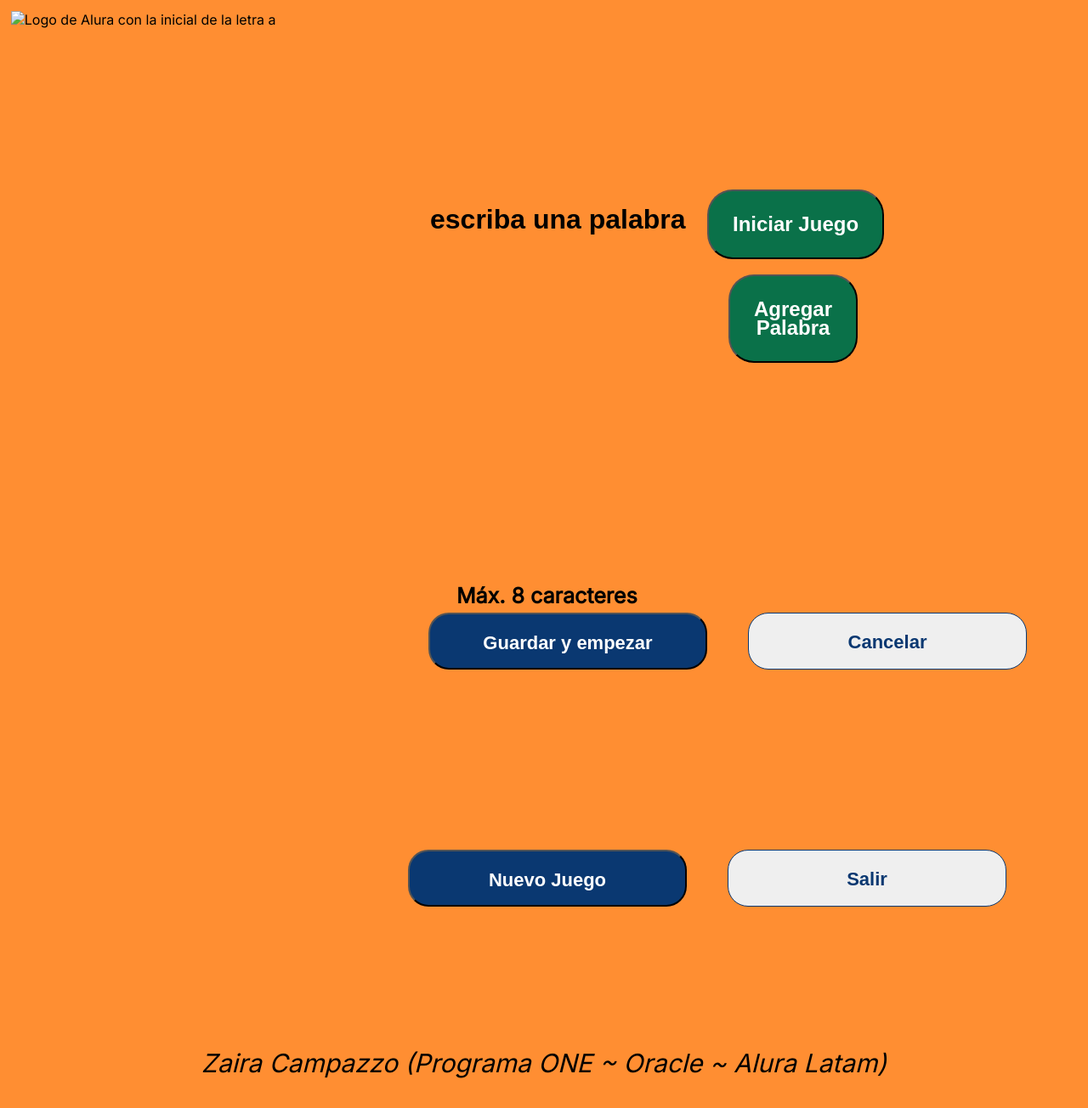
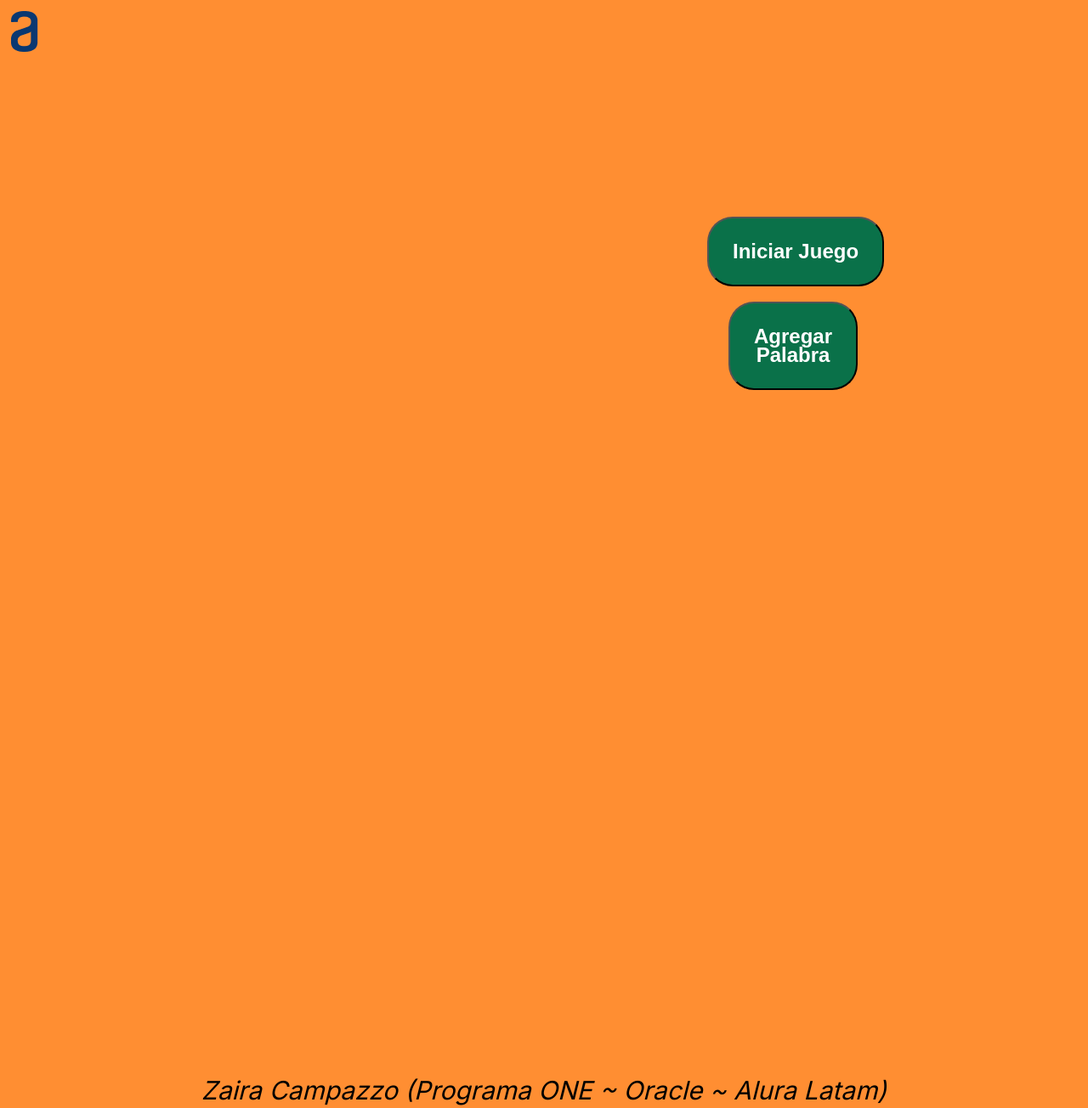
Before and after one commit to ZairaCampazzo/Challenge-juego-del-ahorcado.github.io, a plain HTML site: page index.html in a window 1280 px wide. Shown: the whole page at 85% size. Drawn offline with Linux system fonts and the light colour scheme.

Commit message:
Add files via upload

```diff
--- a/index.html
+++ b/index.html
@@ -10,7 +10,7 @@
     </head>
     <body>
         <header>
-            <img src="zaira/ORACLE/Formación principiante en programación/Challenge juego del ahorcado/Imagenes/LogoAlura.png" alt="Logo de Alura con la inicial de la letra a">
+            <img src="Imagenes/LogoAlura.png" alt="Logo de Alura con la inicial de la letra a">
         </header>
         <div id="div-desaparece" class="botones-home">
             <a href="#forca">
@@ -35,8 +35,8 @@
             <input class="boton-azul" type="submit" value="Nuevo Juego" id="boton-nuevo-juego" onclick="recargar()">
             <input class="boton-blanco" type="submit" value="Salir" id="boton-salir" onclick="recargar()">
           </div>
-        <script src="/zaira/ORACLE/Formación principiante en programación/Challenge juego del ahorcado/horca.js"></script>
-        <script src="/zaira/ORACLE/Formación principiante en programación/Challenge juego del ahorcado/canvas.js"></script>
+        <script src="horca.js"></script>
+        <script src="canvas.js"></script>
     </body>
     <footer>
         <p class="footer">Zaira Campazzo (Programa ONE ~ Oracle ~ Alura Latam)</p>
```
